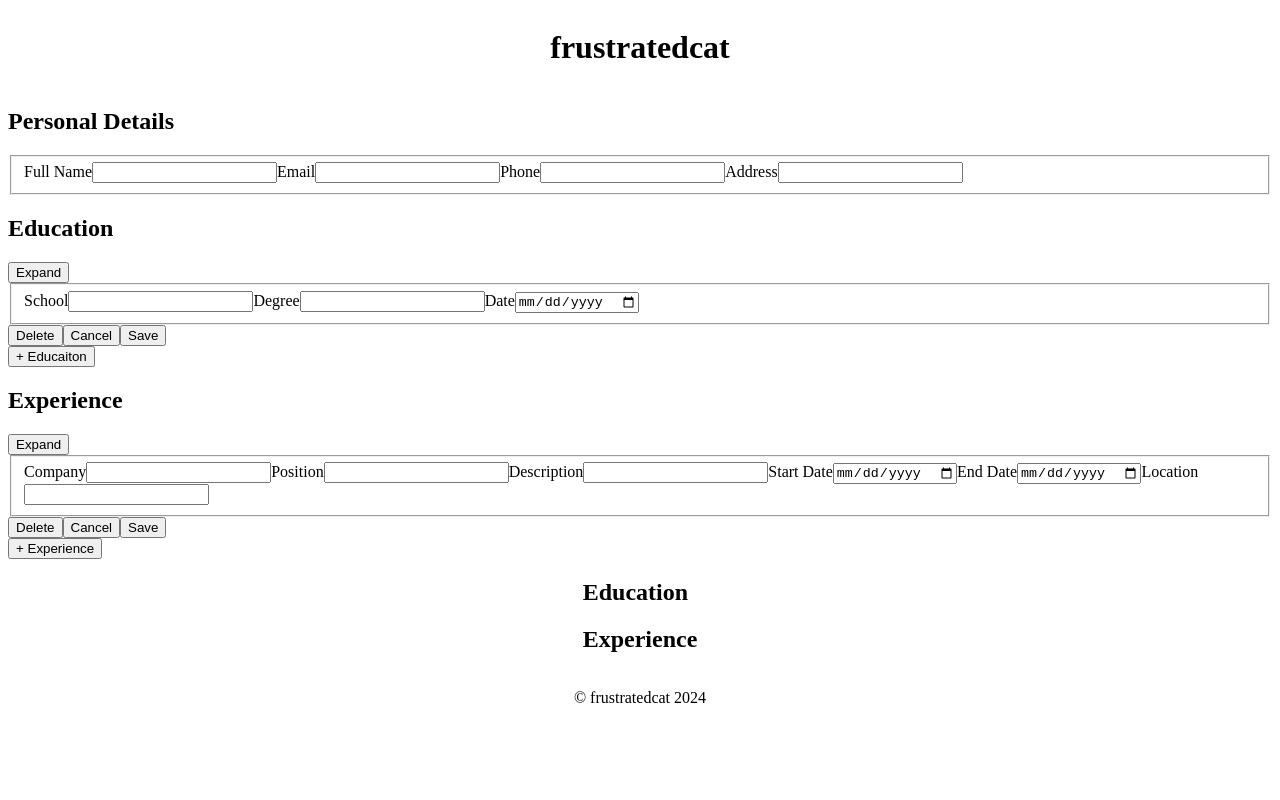
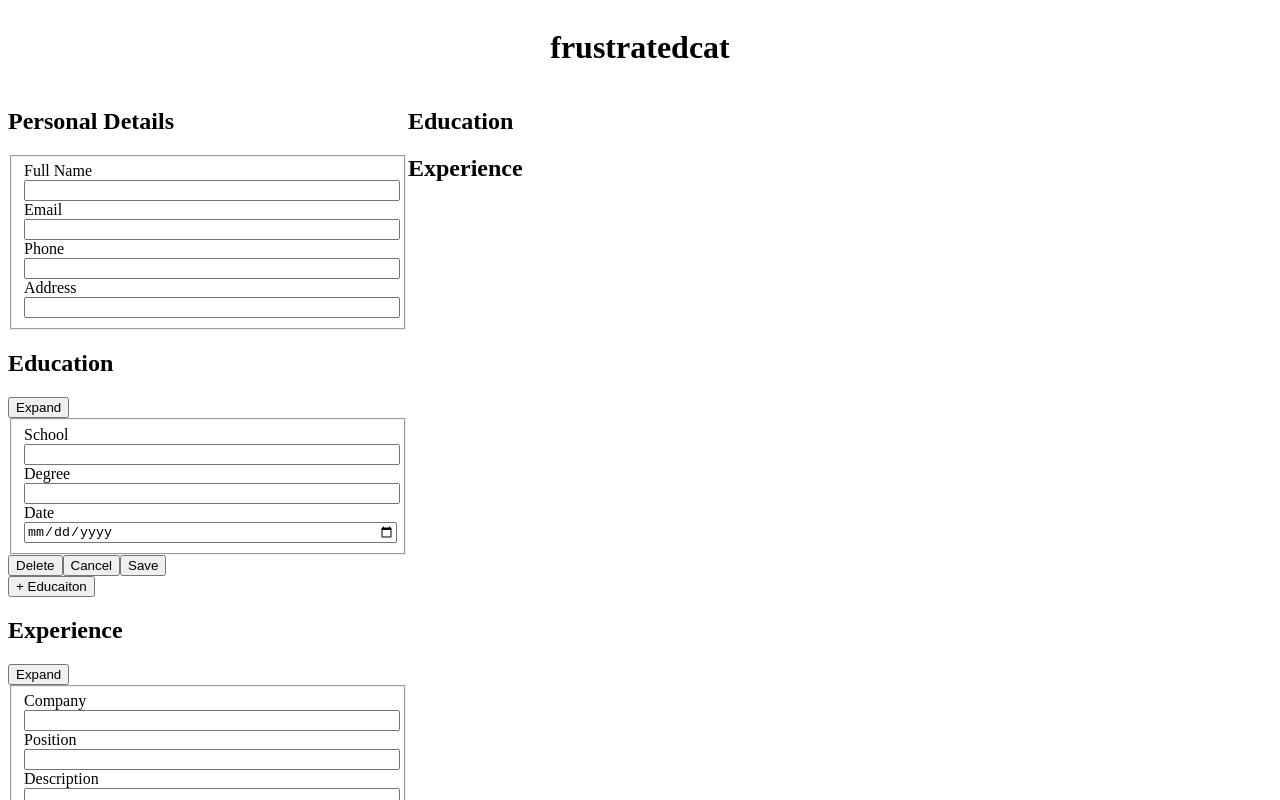
Before and after one commit to frustratedcat/cv-application, a React (Vite) app: page / in a window 1280 px wide. Shown: the top 800 px of the page. Built offline with nearby package versions, Linux system fonts and the light colour scheme.

Commit message:
Add basic styling to forms

```diff
--- a/src/components/Body.jsx
+++ b/src/components/Body.jsx
@@ -6,7 +6,8 @@ import Experience from "./body-components/Experience.jsx";
 export default function Body() {
   return (
     <>
-      <main>
+      <div className="body-container">
+        <main className="main-container">
           <Personal></Personal>
           <Education></Education>
           <Experience></Experience>
@@ -14,6 +15,7 @@ export default function Body() {
         <section>
           <CV></CV>
         </section>
+      </div>
     </>
   );
 }
--- a/src/components/body-components/Experience.jsx
+++ b/src/components/body-components/Experience.jsx
@@ -21,7 +21,7 @@ export default function Experience() {
             <label>Start Date</label>
             <input type="date" />
 
-            <label>End Date</label>
+            <label>End Date (If Not Current)</label>
             <input type="date" />
 
             <label>Location</label>
--- a/src/index.css
+++ b/src/index.css
@@ -3,3 +3,22 @@
   flex-direction: column;
   align-items: center;
 }
+
+.body-container {
+  display: flex;
+  width: 100%;
+}
+
+.main-container {
+  width: 400px;
+}
+
+.form-flex {
+  display: flex;
+  flex-direction: column;
+}
+
+label,
+input {
+  width: 100%;
+}
```
Lines whose indentation alone changed are shown as unchanged.
